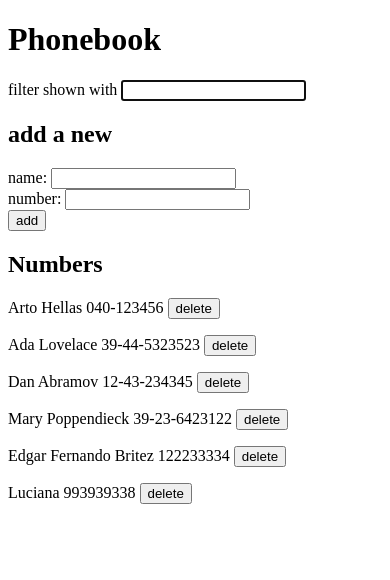
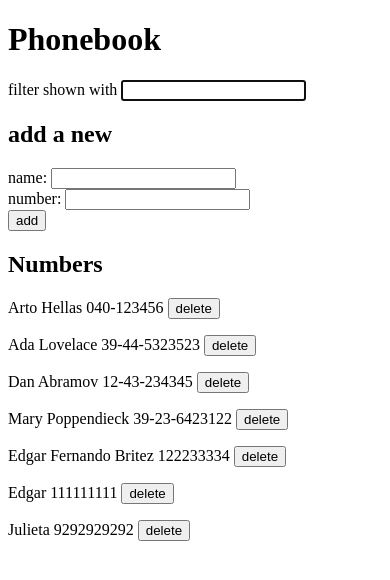
Before and after one commit to edgarfb/full-stack-open-2022, a React (Create React App) app in the folder part2/the-phonebook/: page / in a window 390 px wide. Shown: the top 580 px of the page. Built offline with nearby package versions, Linux system fonts and the light colour scheme; data requests are answered from the project's data file.

Commit message:
Phonebook step10

```diff
--- a/part2/the-phonebook/db.json
+++ b/part2/the-phonebook/db.json
@@ -26,9 +26,14 @@
       "id": 5
     },
     {
-      "name": "Luciana ",
-      "number": "993939338",
+      "name": "Edgar",
+      "number": "111111111",
       "id": 6
+    },
+    {
+      "name": "Julieta",
+      "number": "9292929292",
+      "id": 7
     }
   ]
 }
--- a/part2/the-phonebook/src/App.js
+++ b/part2/the-phonebook/src/App.js
@@ -17,17 +17,33 @@ const App = () => {
 
   const submitHandler = (e) => {
     e.preventDefault();
-    if (isTaken(newName)) {
-      alert(`${newName} is already added to phonebook`);
-      return;
-    }
+    const person = findPerson(newName);
     // to prevent adding empty fileds
     if (newName === "" || newPhoneNumber === "") {
       alert("Please fill in all fields");
       return;
     }
-    crud.createPerson({ name: newName, number: newPhoneNumber });
-    setPersons([...persons, { name: newName, number: newPhoneNumber }]);
+
+    if (isTaken(newName)) {
+      if (
+        window.confirm(
+          `${newName} is already added to phonebook, replace the old number with a new one?`
+        )
+      ) {
+        crud.updatePersonNumber(person.id, {
+          ...person,
+          number: newPhoneNumber,
+        });
+      }
+      reset();
+    } else {
+      crud.createPerson({ name: newName, number: newPhoneNumber });
+      setPersons([...persons, { name: newName, number: newPhoneNumber }]);
+      reset();
+    }
+  };
+
+  const reset = () => {
     setNewName("");
     setNewPhoneNumber("");
   };
@@ -40,9 +56,9 @@ const App = () => {
   };
 
   // it is used to check if the name is already taken
-  const isTaken = (name) => {
-    return persons.some((person) => person.name === name);
-  };
+  const isTaken = (name) => persons.some((person) => person.name === name);
+
+  const findPerson = (name) => persons.find((person) => person.name === name);
 
   // searchHanlder function works together with the search filter
   const searchHanlder = (e) => {
--- a/part2/the-phonebook/src/services/crud.js
+++ b/part2/the-phonebook/src/services/crud.js
@@ -11,10 +11,16 @@ const createPerson = (person) => {
     .then((response) => console.log(response.statusText));
 };
 
+const updatePersonNumber = (id, person) => {
+  return axios
+    .put(`http://localhost:3001/persons/${id}`, person)
+    .then((response) => console.log(response));
+};
+
 const deletePerson = (id) => {
   return axios
     .delete(`http://localhost:3001/persons/${id}`)
     .then((response) => console.log(`The deleted was ${response.statusText}`));
 };
 
-export default { getAll, createPerson, deletePerson };
+export default { getAll, createPerson, updatePersonNumber, deletePerson };
```
